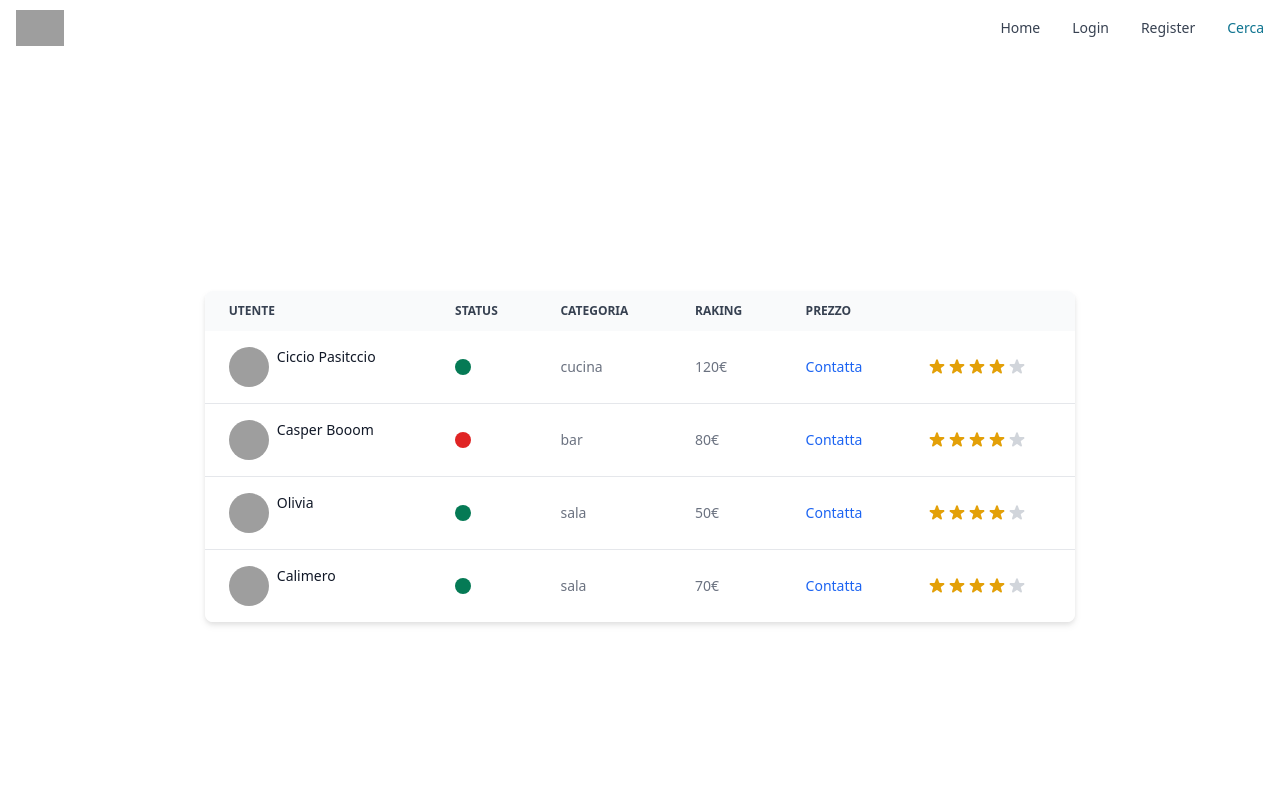
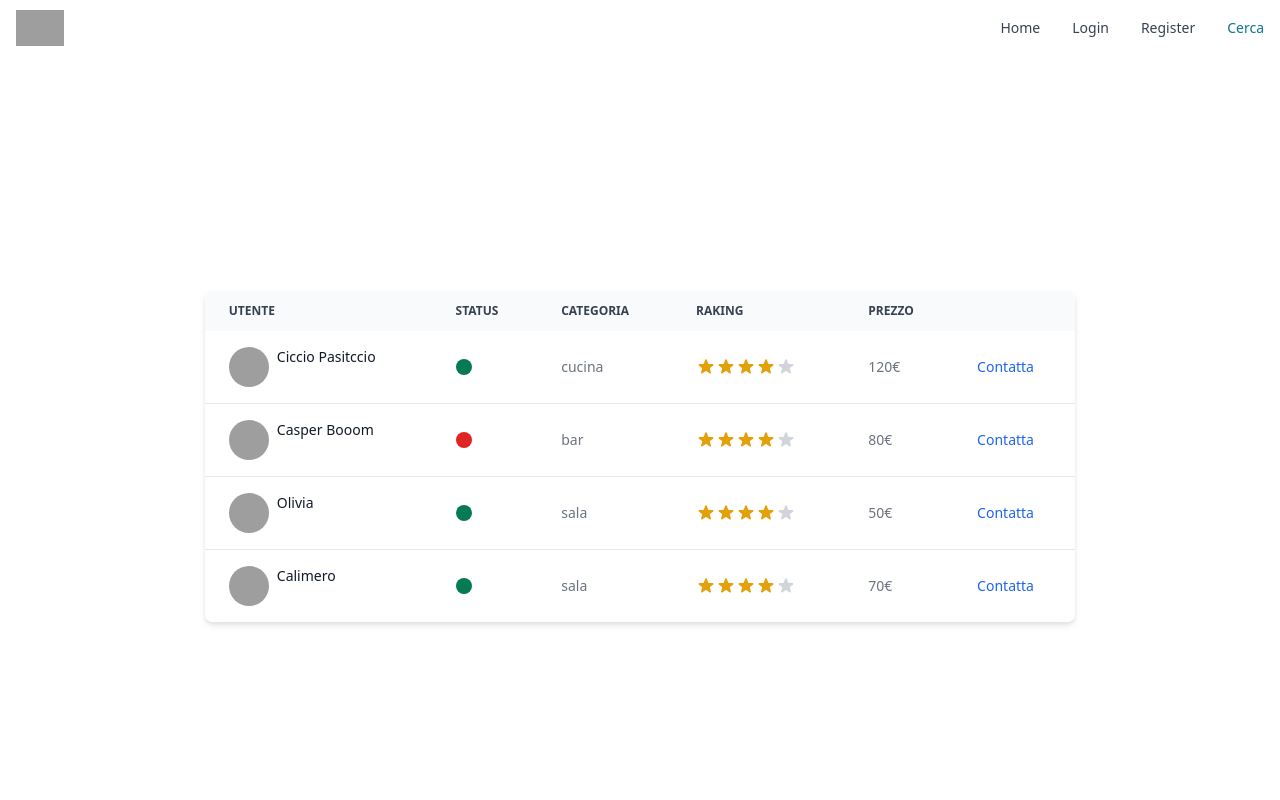
Before and after one commit to Forz70043/Alfremo, a Next.js app: page /search in a window 1280 px wide. Shown: the top 800 px of the page. Built offline with nearby package versions, Linux system fonts and the light colour scheme; grey boxes are pictures that could not be loaded.

Commit message:
Update TableBody

```diff
--- a/components/TableComponent/TableBodyComponent.js
+++ b/components/TableComponent/TableBodyComponent.js
@@ -34,12 +34,6 @@ export default function TableBodyComponent(){
                                     </div>
                                 </Table.Cell>
                                 <Table.Cell>{rowTable.category}</Table.Cell>
-                                <Table.Cell>{rowTable.price}</Table.Cell>
-                                <Table.Cell>
-                                    <a href="/tables" className="font-medium text-blue-600 hover:underline dark:text-blue-500">
-                                        Contatta
-                                    </a>
-                                </Table.Cell>
                                 <Table.Cell>
                                     <Rating key={index+1}>
                                         <Rating.Star />
@@ -49,6 +43,13 @@ export default function TableBodyComponent(){
                                         <Rating.Star filled={false} />
                                     </Rating>
                                 </Table.Cell>
+                                <Table.Cell>{rowTable.price}</Table.Cell>
+                                <Table.Cell>
+                                    <a href="/tables" className="font-medium text-blue-600 hover:underline dark:text-blue-500">
+                                        Contatta
+                                    </a>
+                                </Table.Cell>
+
                             </Table.Row>
                         </>
                     )
```
